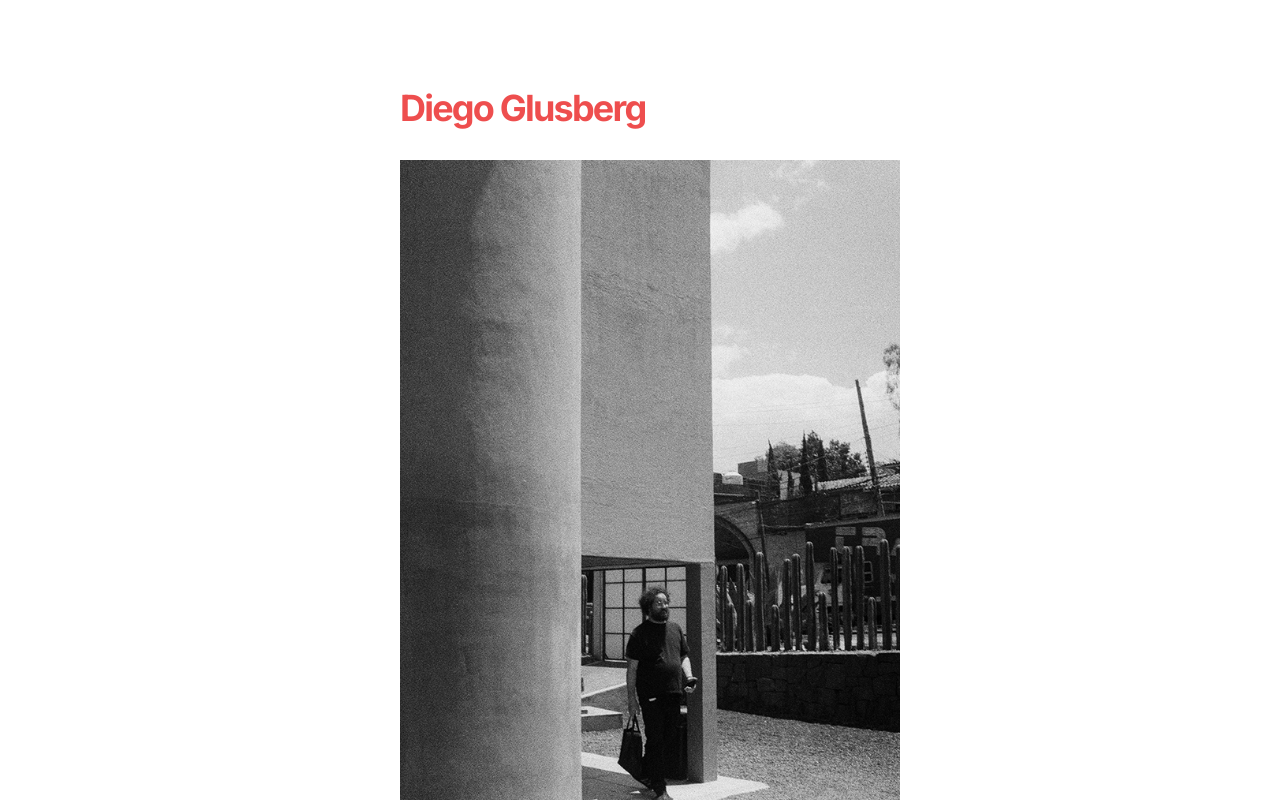
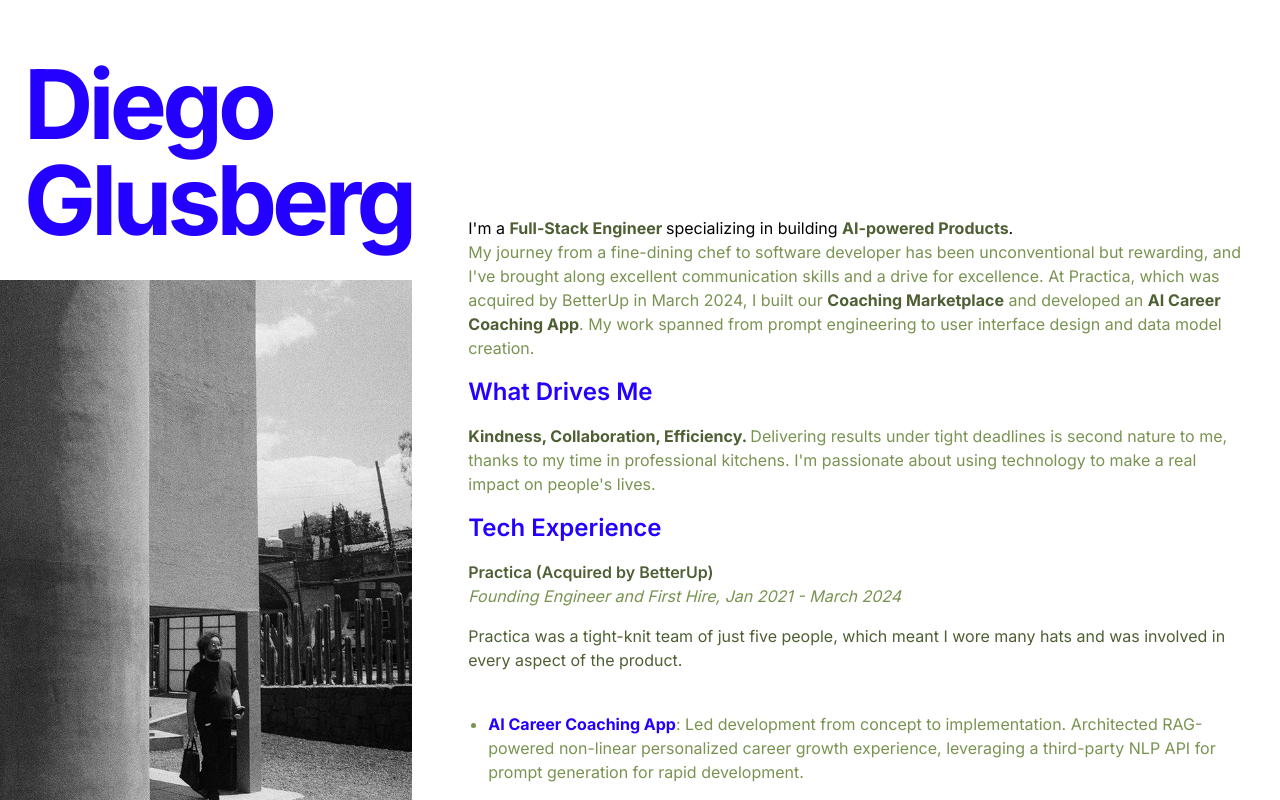
Before and after one commit to chedgo/home, a Next.js app: page / in a window 1280 px wide. Shown: the top 800 px of the page. Built offline with nearby package versions, Linux system fonts and the light colour scheme.

Commit message:
two columns

```diff
--- a/src/app/layout.tsx
+++ b/src/app/layout.tsx
@@ -18,8 +18,8 @@ export default function RootLayout({
   return (
     <html lang="en">
       <body className={`${inter.className} bg-background`}>
-        <div className="antialiased  mx-4 mt-8 flex justify-center w-full">
-          <main className="flex-auto min-w-0 max-w-xl mt-6 flex flex-col px-2 md:px-0">
+        <div className="antialiased  mt-8 flex justify-center w-full">
+          <main className="flex-auto min-w-0  mt-6 flex flex-col pr-8">
             {children}
             <Footer />
           </main>
--- a/src/app/page.tsx
+++ b/src/app/page.tsx
@@ -16,28 +16,36 @@ const ListItem = ({ children }: { children: ReactNode }) => (
 
 export default function Page() {
   return (
-    <section className="p-8 bg-foreground rounded-lg">
-      <h1 className="mb-8 text-4xl font-bold tracking-tighter text-primary">
-        Diego Glusberg
+    <div className="rounded-lg flex min-w-full gap-14">
+      <div className="w-1/3">
+        <h1 className="mb-8 ml-6 text-8xl font-bold tracking-tighter text-primary ">
+          Diego <br />
+          Glusberg
         </h1>
+        <div className="w-full">
           <Image
             src={'/diego.jpg'}
             width={500}
             height={500}
             alt="Diego Glusberg"
-        className="mb-8"
+            className="object-cover"
           />
-      <Paragraph>
+        </div>
+      </div>
+      <div className="w-2/3 pt-40">
+        <div className=''>
           I&apos;m a{' '}
           <span className="text-accent font-bold"> Full-Stack Engineer </span>{' '}
           specializing in building{' '}
-        <span className="text-accent font-bold">AI-powered Products</span>. My
-        journey from a fine-dining chef to software developer has been
+          <span className="text-accent font-bold">AI-powered Products</span>.
+        </div>
+        <Paragraph>
+          My journey from a fine-dining chef to software developer has been
           unconventional but rewarding, and I&apos;ve brought along excellent
-        communication skills and a drive for excellence. At Practica, which was
-        acquired by BetterUp in March 2024, I built our{' '}
-        <span className="text-accent font-bold">Coaching Marketplace</span> and
-        developed an{' '}
+          communication skills and a drive for excellence. At Practica, which
+          was acquired by BetterUp in March 2024, I built our{' '}
+          <span className="text-accent font-bold">Coaching Marketplace</span>{' '}
+          and developed an{' '}
           <span className="text-accent font-bold">AI Career Coaching App</span>.
           My work spanned from prompt engineering to user interface design and
           data model creation.
@@ -47,12 +55,11 @@ export default function Page() {
           <span className="text-accent font-bold">
             Kindness, Collaboration, Efficiency.{' '}
           </span>
-        Delivering results under tight deadlines is second nature to me, thanks
-        to my time in professional kitchens. I&apos;m passionate about using
-        technology to make a real impact on people&apos;s lives.
+          Delivering results under tight deadlines is second nature to me,
+          thanks to my time in professional kitchens. I&apos;m passionate about
+          using technology to make a real impact on people&apos;s lives.
         </Paragraph>
         <SectionTitle>Tech Experience</SectionTitle>
-
         <div className="mt-2 text-accent">
           <div className="font-semibold">Practica (Acquired by BetterUp)</div>
           <div>
@@ -61,8 +68,8 @@ export default function Page() {
             </em>
           </div>
           <div className="mt-4 text-accent">
-          Practica was a tight-knit team of just five people, which meant I wore
-          many hats and was involved in every aspect of the product.
+            Practica was a tight-knit team of just five people, which meant I
+            wore many hats and was involved in every aspect of the product.
           </div>
           <ul className="list-disc list-outside flex flex-col gap-3 mt-10 pl-5">
             <ListItem>
@@ -78,8 +85,10 @@ export default function Page() {
               development.
             </ListItem>
             <ListItem>
-            <span className="text-accent font-bold">Marketplace Platform</span>:
-            Automated key aspects of a coaching marketplace, including
+              <span className="text-accent font-bold">
+                Marketplace Platform
+              </span>
+              : Automated key aspects of a coaching marketplace, including
               coach-client matching, billing, note-taking, curriculum resource
               provision, learning experience management, and email handling.
               Features were owned from concept to implementation and beyond.
@@ -100,6 +109,7 @@ export default function Page() {
             </ListItem>
           </ul>
         </div>
-    </section>
+      </div>
+    </div>
   );
 }
--- a/tailwind.config.ts
+++ b/tailwind.config.ts
@@ -9,7 +9,7 @@ const config: Config = {
   theme: {
     extend: {
       colors: {
-        primary: '#EE4E4E',
+        primary: '#2400FF',
         secondary: '#799351',
         accent: '#4f5f34',
         background: '#ffffff',
```
Lines whose indentation alone changed are shown as unchanged.
